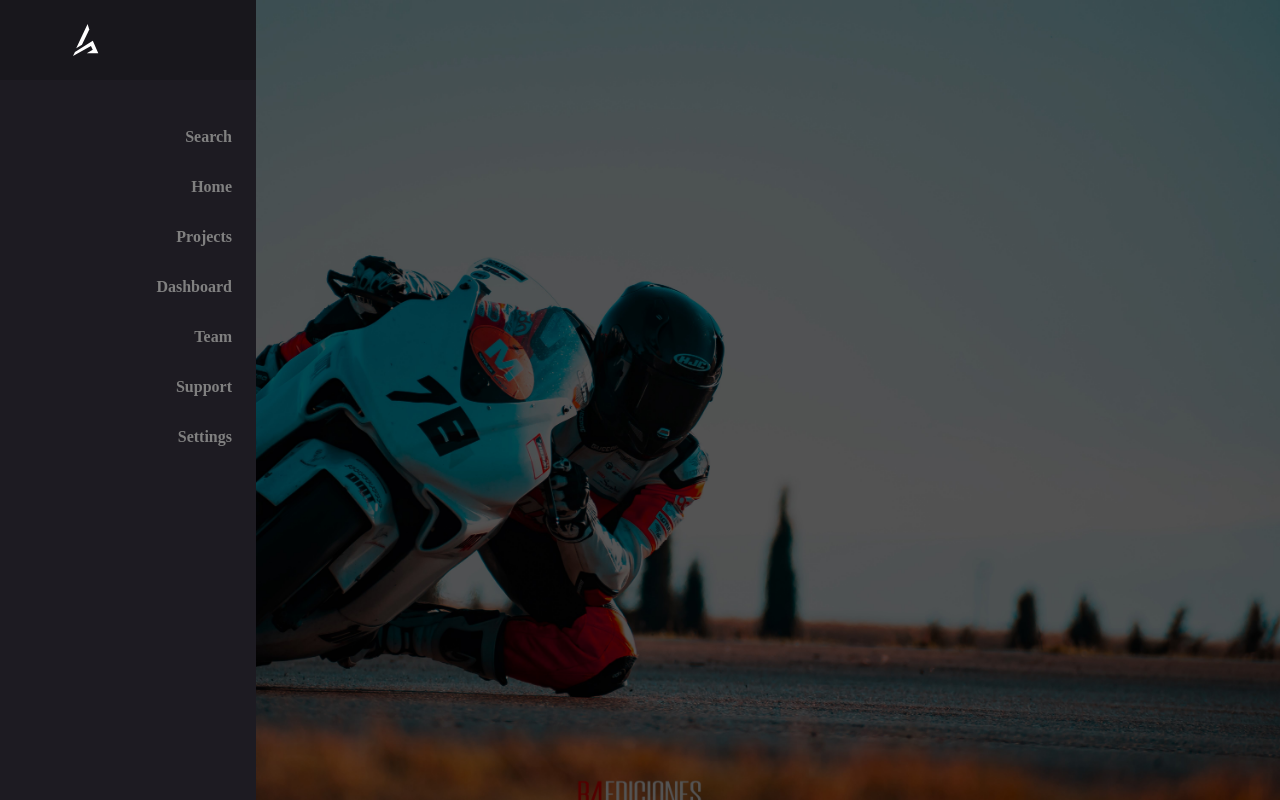
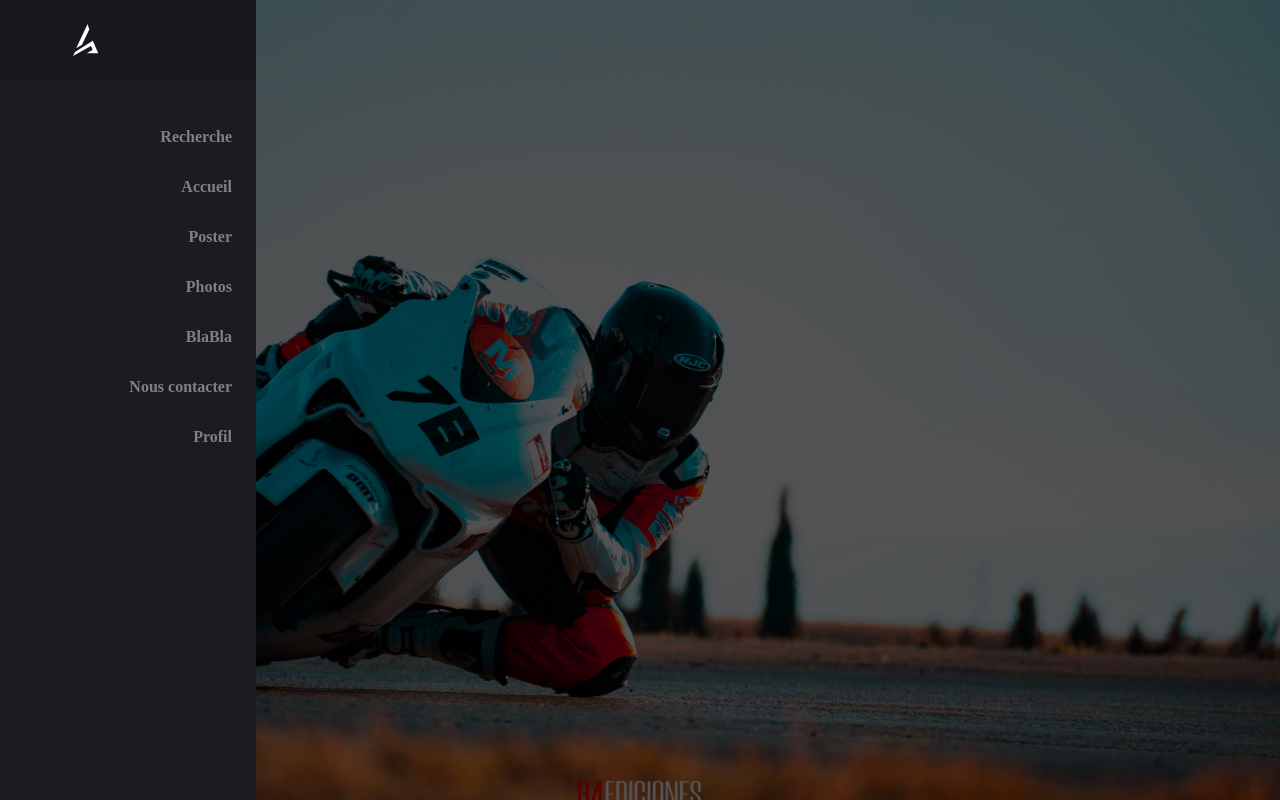
Before and after one commit to AxelMGit/ESGI-ProjetAnnuel1, a PHP site: page / in a window 1280 px wide. Run offline with PHP 8.4, Linux system fonts and the light colour scheme.

Commit message:
changement noms onglets

```diff
--- a/index.php
+++ b/index.php
@@ -22,7 +22,7 @@
         <div class="navbar-item-inner-icon-wrapper flexbox">
           <ion-icon name="search-outline"></ion-icon>
         </div>
-        <span class="link-text">Search</span>
+        <span class="link-text">Recherche</span>
       </a>
     </li>
     <li class="navbar-item flexbox-left">
@@ -30,7 +30,7 @@
         <div class="navbar-item-inner-icon-wrapper flexbox">
           <ion-icon name="home-outline"></ion-icon>
         </div>
-        <span class="link-text">Home</span>
+        <span class="link-text">Accueil</span>
       </a>
     </li>
     <li class="navbar-item flexbox-left">
@@ -38,7 +38,7 @@
         <div class="navbar-item-inner-icon-wrapper flexbox">
           <ion-icon name="folder-open-outline"></ion-icon>
         </div>
-        <span class="link-text">Projects</span>
+        <span class="link-text">Poster</span>
       </a>
     </li>
     <li class="navbar-item flexbox-left">
@@ -46,7 +46,7 @@
         <div class="navbar-item-inner-icon-wrapper flexbox">
           <ion-icon name="pie-chart-outline"></ion-icon>
         </div>
-        <span class="link-text">Dashboard</span>
+        <span class="link-text">Photos</span>
       </a>
     </li>
     <li class="navbar-item flexbox-left">
@@ -54,7 +54,7 @@
         <div class="navbar-item-inner-icon-wrapper flexbox">
           <ion-icon name="people-outline"></ion-icon>
         </div>
-        <span class="link-text">Team</span>
+        <span class="link-text">BlaBla</span>
       </a>
     </li>
     <li class="navbar-item flexbox-left">
@@ -62,7 +62,7 @@
         <div class="navbar-item-inner-icon-wrapper flexbox">
           <ion-icon name="chatbubbles-outline"></ion-icon>
         </div>
-        <span class="link-text">Support</span>
+        <span class="link-text">Nous contacter</span>
       </a>
     </li>
     <li class="navbar-item flexbox-left">
@@ -70,7 +70,7 @@
         <div class="navbar-item-inner-icon-wrapper flexbox">
           <ion-icon name="settings-outline"></ion-icon>
         </div>
-        <span class="link-text">Settings</span>
+        <span class="link-text">Profil</span>
       </a>
     </li>
   </ul>
```
